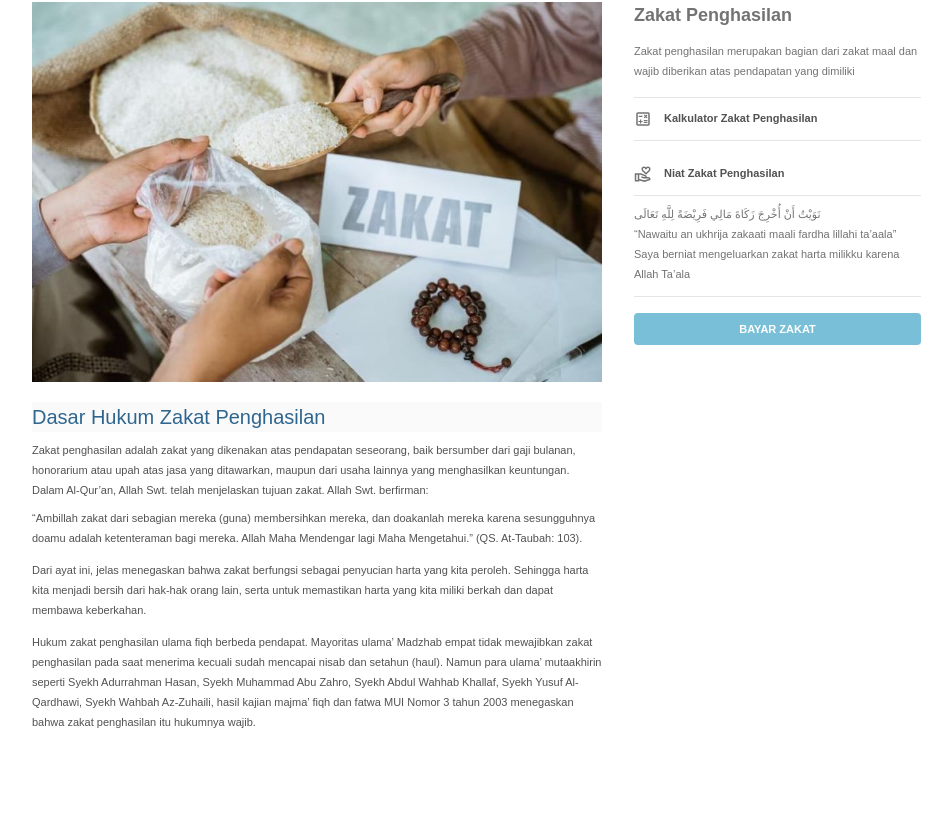
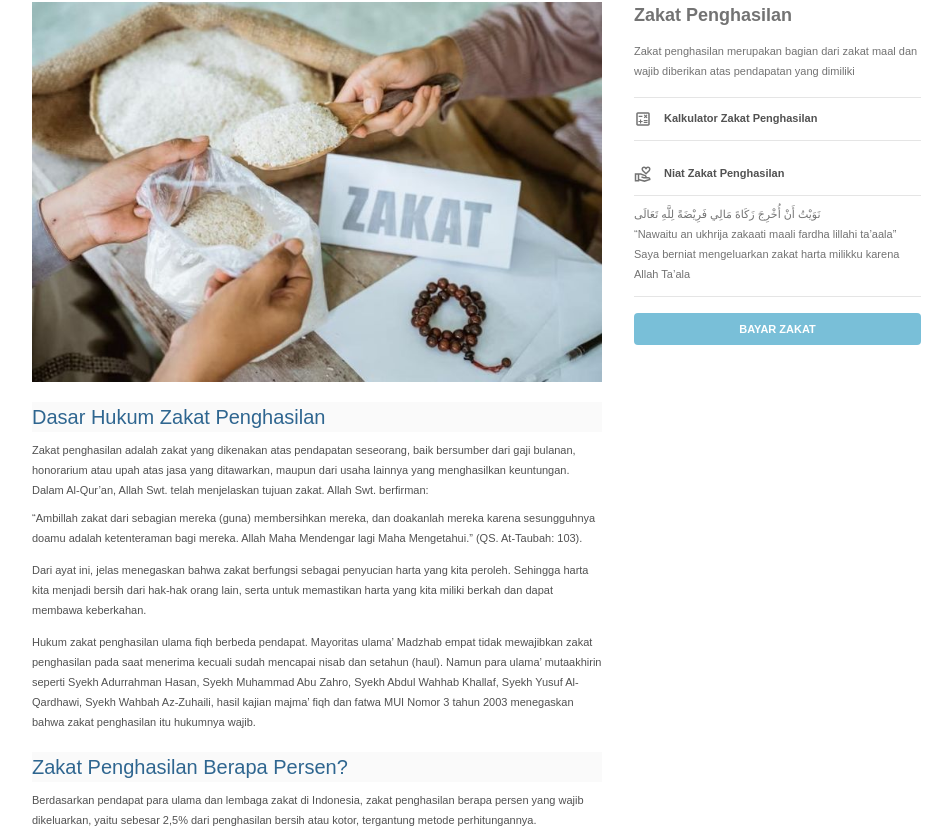
Before and after one commit to kevinefendy/website-profile-komunitas, a Next.js app: page /zakat in a window 1280 px wide. Shown: the part 125-955 px from the top of the page, without its empty margins (178-1130 px from the left). Before the commit the page ends 857 px from the top, so only its background shows below. Built offline with nearby package versions, Linux system fonts and the light colour scheme.

Commit message:
Add zakat income percentage content

```diff
--- a/app/zakat/page.tsx
+++ b/app/zakat/page.tsx
@@ -94,8 +94,19 @@ export default function ZakatPage() {
                         Az-Zuhaili, hasil kajian majma’ fiqh dan fatwa MUI Nomor 3 tahun 2003
                         menegaskan bahwa zakat penghasilan itu hukumnya wajib.
                     </p>
+                </div>
+                <div className="mt-5">
+                    <h2 className="bg-neutral-50 text-[20px] font-normal text-[#2F6690]">
+                        Zakat Penghasilan Berapa Persen?
+                    </h2>
+                    <p className="mt-2 text-[11px] leading-5 text-neutral-600">
+                        Berdasarkan pendapat para ulama dan lembaga zakat di Indonesia,
+                        zakat penghasilan berapa persen yang wajib dikeluarkan, yaitu
+                        sebesar 2,5% dari penghasilan bersih atau kotor, tergantung metode
+                        perhitungannya.
+                    </p>
+                </div>
 
-              </div>
             </div>
             <div>
               <h2 className="text-[18px] font-semibold text-neutral-500">
```
Lines whose indentation alone changed are shown as unchanged.
